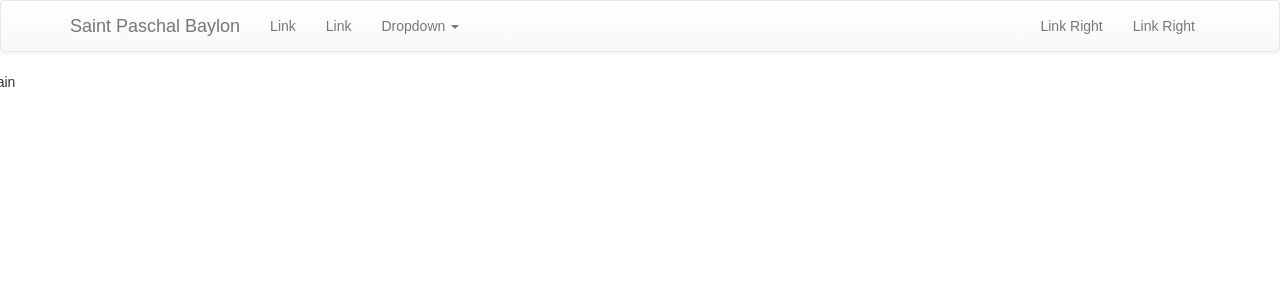
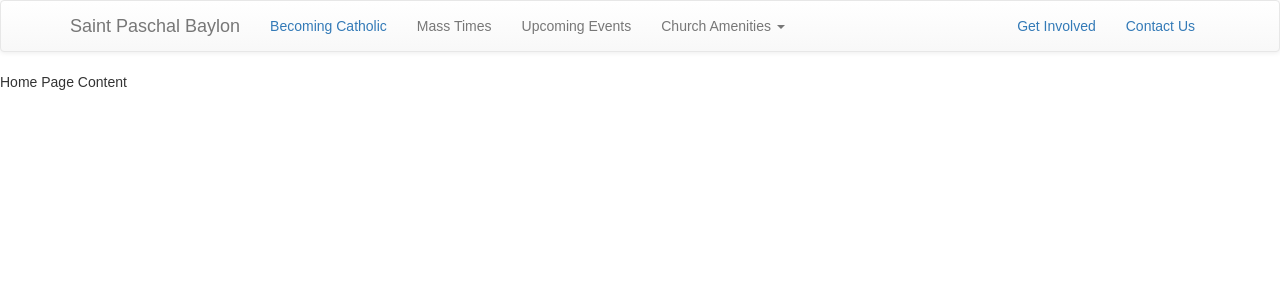
Before and after one commit to joemulick/Saint-Paschal-Baylon-Church, a React (Create React App) app in the folder saint-paschal-baylon/: page / in a window 1280 px wide. Shown: the top 300 px of the page. Built offline with nearby package versions, Linux system fonts and the light colour scheme.

Commit message:
Added react-router-bootstrap which fixes nabar links

```diff
--- a/saint-paschal-baylon/package.json
+++ b/saint-paschal-baylon/package.json
@@ -6,6 +6,9 @@
     "react": "^15.6.1",
     "react-bootstrap": "^0.31.2",
     "react-dom": "^15.6.1",
+    "react-router": "^4.1.2",
+    "react-router-bootstrap": "^0.24.2",
+    "react-router-dom": "^4.1.2",
     "react-scripts": "1.0.11"
   },
   "scripts": {
--- a/saint-paschal-baylon/src/App.js
+++ b/saint-paschal-baylon/src/App.js
@@ -1,48 +1,67 @@
 import React, { Component } from 'react';
 import './stylesheets/base/App.css';
-// import Navbar from './components/static/Navbar.js';
-// import Footer from './components/static/Footer.js';
-import Main from './components/Main.js';
+import Home from './components/Home.js';
+import BecomeCatholic from './components/BecomeCatholic.js';
+import GetInvolved from './components/GetInvolved.js';
+import ContactUs from './components/ContactUs.js';
+import {
+  BrowserRouter as Router,
+  Route,
+  Link
+} from 'react-router-dom';
 import { Navbar, Nav, NavItem, NavDropdown, MenuItem } from 'react-bootstrap';
-/* About to start react router */
 
+/* Styling */
+
+let noStyle = {
+  textDecoration: 'none',
+};
+
+
+
+/* Styling End */
 
 class App extends Component {
 	render() {
 		return (
+			<Router>
 				<div>
+
 					<Navbar collapseOnSelect>
 						<Navbar.Header>
 							<Navbar.Brand>
-						    <a href="#">Saint Paschal Baylon</a>
+							    <Link to = "/">Saint Paschal Baylon</Link>
 							</Navbar.Brand>
 
 							<Navbar.Toggle />
 						</Navbar.Header>
 							<Navbar.Collapse>
 							  <Nav>
-						    <NavItem eventKey={1} href="#">Link</NavItem>
-						    <NavItem eventKey={2} href="#">Link</NavItem>
+							    <NavItem eventKey={1}><Link to="/becoming-catholic" style={noStyle}>Becoming Catholic</Link></NavItem>
+							    <NavItem eventKey={2}>Mass Times</NavItem>
+							    <NavItem eventKey={3}>Upcoming Events</NavItem>
 
-						    <NavDropdown eventKey={3} title="Dropdown" id="basic-nav-dropdown">
-						      <MenuItem eventKey={3.1}>Action</MenuItem>
-						      <MenuItem eventKey={3.2}>Another action</MenuItem>
-						      <MenuItem eventKey={3.3}>Something else here</MenuItem>
-						      <MenuItem divider />
-						      <MenuItem eventKey={3.3}>Separated link</MenuItem>
+							    <NavDropdown eventKey={3} title="Church Amenities" id="basic-nav-dropdown">
+							      <MenuItem eventKey={3.1}>Adoration Chapel</MenuItem>
+							      <MenuItem eventKey={3.2}>Confession</MenuItem>
+							      <MenuItem eventKey={3.3}>Crying Room</MenuItem>
 							    </NavDropdown>
 
 							  </Nav>
 							  <Nav pullRight>
-						    <NavItem eventKey={1} href="#">Link Right</NavItem>
-						    <NavItem eventKey={2} href="#">Link Right</NavItem>
+							  	<NavItem eventKey={1}><Link to="/get-involved">Get Involved</Link></NavItem>
+							    <NavItem eventKey={2}><Link to="/contact-us">Contact Us</Link></NavItem>
 							  </Nav>
 						</Navbar.Collapse>
 					</Navbar>
 
-				<Main />
+				<Route exact path="/" component={Home}/>
+		        <Route path="/becoming-catholic" component={BecomeCatholic}/>
+		        <Route path="/get-involved" component={GetInvolved}/>
+		        <Route path="/contact-us" component={ContactUs}/>
 
 				</div>
+			</Router>
 		);
 	}
 
--- /dev/null
+++ b/saint-paschal-baylon/src/components/BecomeCatholic.js
@@ -0,0 +1,17 @@
+import React, { Component } from 'react';
+
+
+
+class BecomeCatholic extends Component {
+  render() {
+    return (
+      <div>
+
+      <p>Becoming Catholic</p>
+
+      </div>
+    );
+  }
+}
+
+export default BecomeCatholic;
--- a/saint-paschal-baylon/src/components/Main.js
+++ b/saint-paschal-baylon/src/components/ContactUs.js
@@ -2,17 +2,16 @@ import React, { Component } from 'react';
 
 
 
-
-class Main extends Component {
+class ContactUs extends Component {
   render() {
     return (
-      <div class="row">
+      <div>
 
-      <p>Main</p>
+      <p>Contact Us</p>
 
       </div>
     );
   }
 }
 
-export default Main;
+export default ContactUs;
--- /dev/null
+++ b/saint-paschal-baylon/src/components/GetInvolved.js
@@ -0,0 +1,15 @@
+import React, { Component } from 'react';
+
+class GetInvolved extends Component {
+  render() {
+    return (
+      <div>
+
+      <p>Get Involved</p>
+
+      </div>
+    );
+  }
+}
+
+export default GetInvolved;
--- /dev/null
+++ b/saint-paschal-baylon/src/components/Home.js
@@ -0,0 +1,17 @@
+import React, { Component } from 'react';
+
+
+
+class Home extends Component {
+  render() {
+    return (
+      <div>
+
+      <p>Home Page Content</p>
+
+      </div>
+    );
+  }
+}
+
+export default Home;
```
Lines whose indentation alone changed are shown as unchanged.
